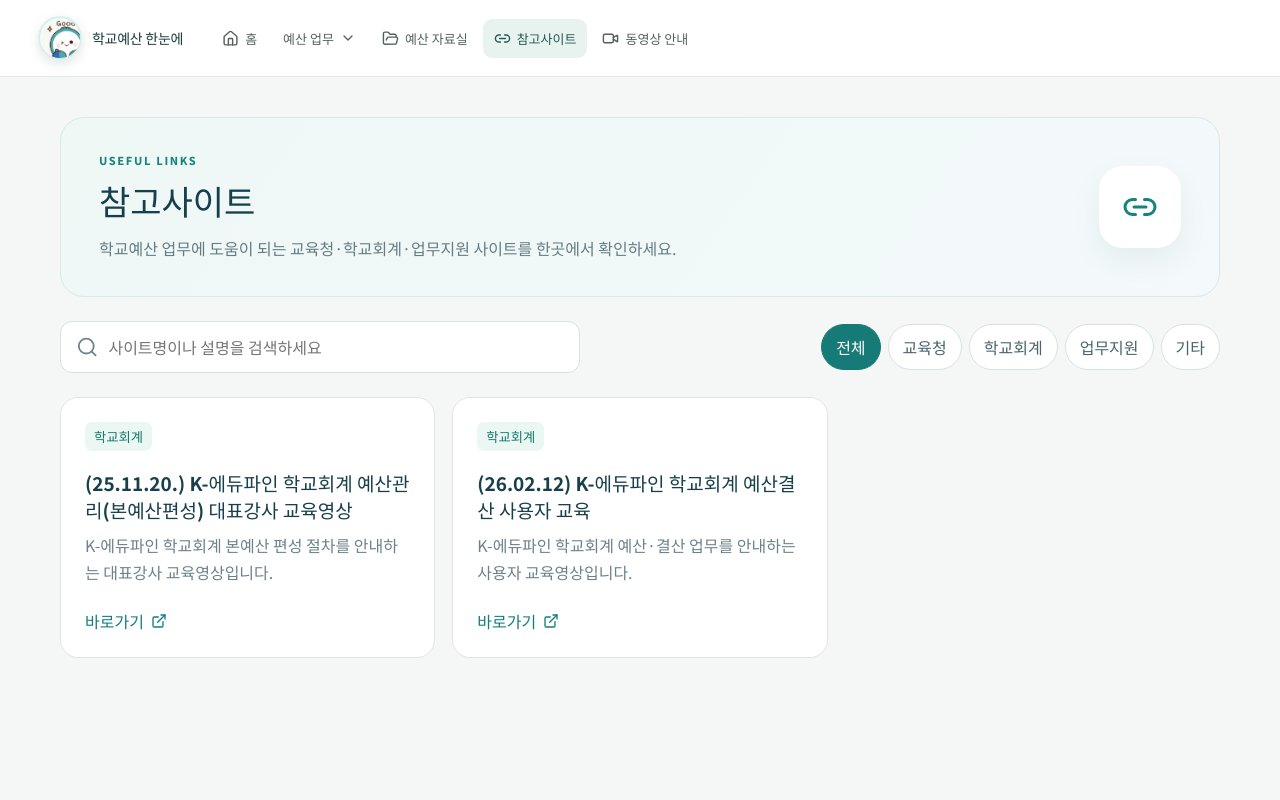
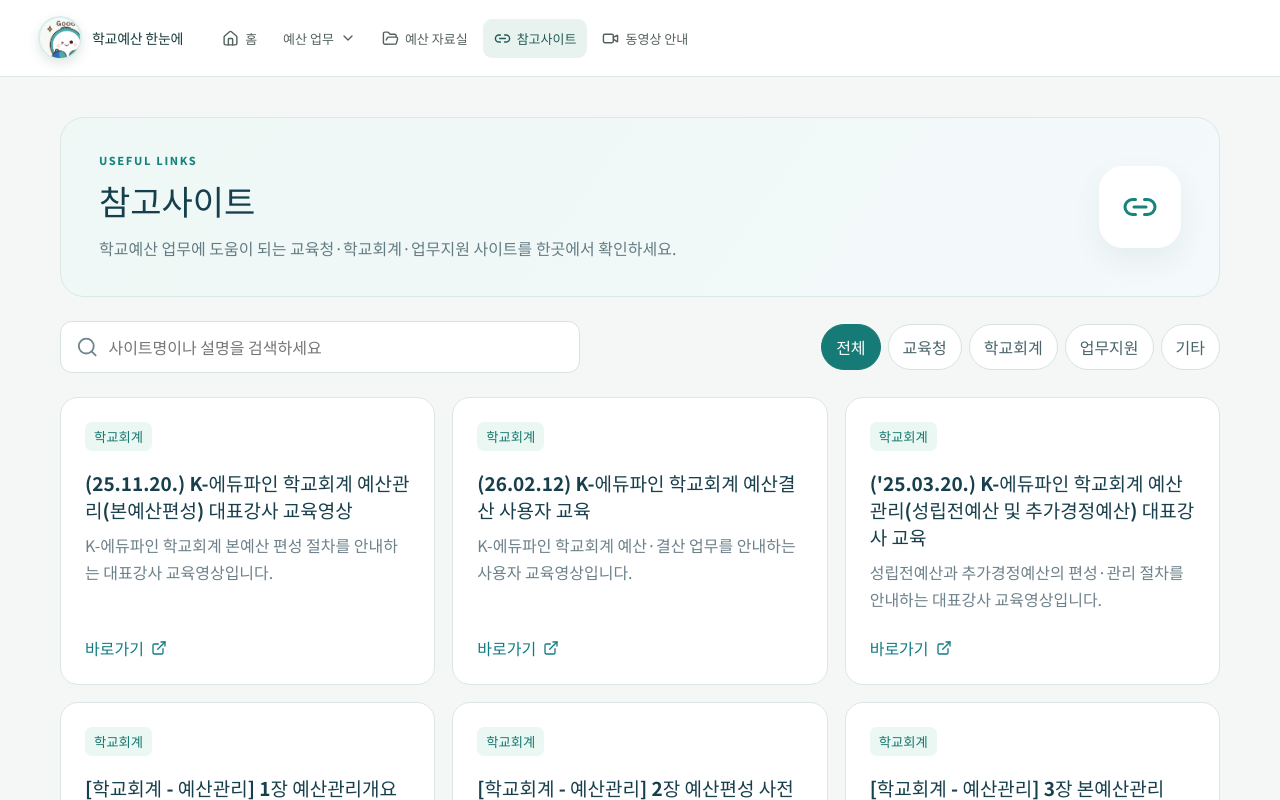
Before and after one commit to lovingculture/schoolbudget, a React (Vite) app: page / in a window 1280 px wide. Both pictures are taken after a click on the button "참고사이트". Shown: the top 800 px of the page. Built offline with nearby package versions, Linux system fonts and the light colour scheme.

Commit message:
Add school accounting training videos

```diff
--- a/src/features/referenceSites/ReferenceSitesPage.tsx
+++ b/src/features/referenceSites/ReferenceSitesPage.tsx
@@ -26,6 +26,34 @@
     category: "학교회계",
     description: "K-에듀파인 학교회계 예산·결산 업무를 안내하는 사용자 교육영상입니다.",
     url: "https://www.youtube.com/watch?v=J9wdZZCYYVk",
+  },
+  {
+    id: "k-edufine-supplementary-budget-training-2025-03-20",
+    title: "('25.03.20.) K-에듀파인 학교회계 예산관리(성립전예산 및 추가경정예산) 대표강사 교육",
+    category: "학교회계",
+    description: "성립전예산과 추가경정예산의 편성·관리 절차를 안내하는 대표강사 교육영상입니다.",
+    url: "https://www.youtube.com/watch?v=q73d3QkwmP4",
+  },
+  {
+    id: "k-edufine-budget-management-chapter-1",
+    title: "[학교회계 - 예산관리] 1장 예산관리개요",
+    category: "학교회계",
+    description: "K-에듀파인 학교회계 예산관리의 기본 개념과 업무 흐름을 안내하는 교육영상입니다.",
+    url: "https://www.youtube.com/watch?v=dr-dxp9UCLE&list=PLnNTGUWLwu1sBH5y4_WZV05q5U_UD7wB1",
+  },
+  {
+    id: "k-edufine-budget-management-chapter-2",
+    title: "[학교회계 - 예산관리] 2장 예산편성 사전작업",
+    category: "학교회계",
+    description: "K-에듀파인에서 예산을 편성하기 전에 필요한 사전작업을 안내하는 교육영상입니다.",
+    url: "https://www.youtube.com/watch?v=a5VfrWqDcNo&t=20s",
+  },
+  {
+    id: "k-edufine-budget-management-chapter-3",
+    title: "[학교회계 - 예산관리] 3장 본예산관리",
+    category: "학교회계",
+    description: "K-에듀파인 학교회계 본예산 편성과 관리 방법을 안내하는 교육영상입니다.",
+    url: "https://www.youtube.com/watch?v=zaMVS8WLWTo&t=16s",
   },
 ];
 
```
Also changed, not shown: 1 other file (tests, documents, lock files or other folders).
